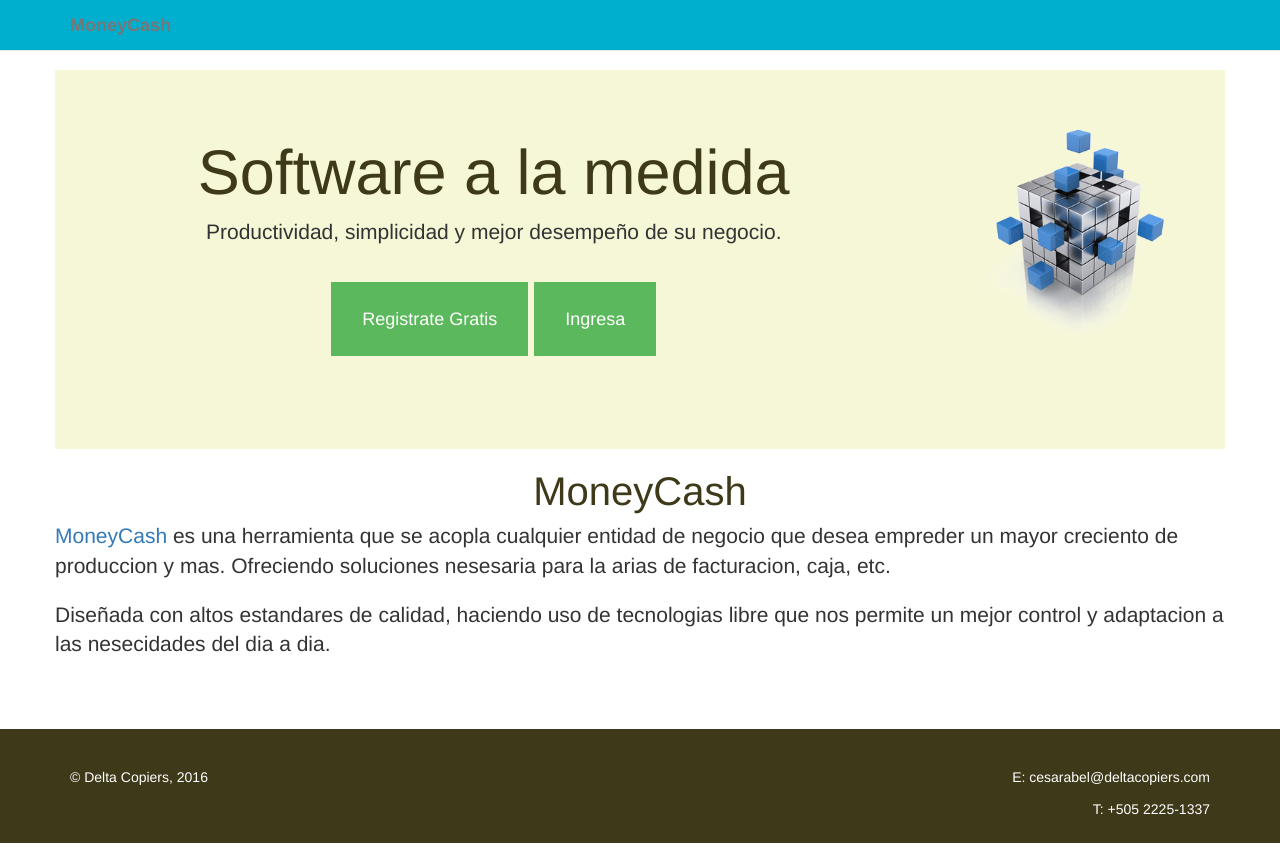
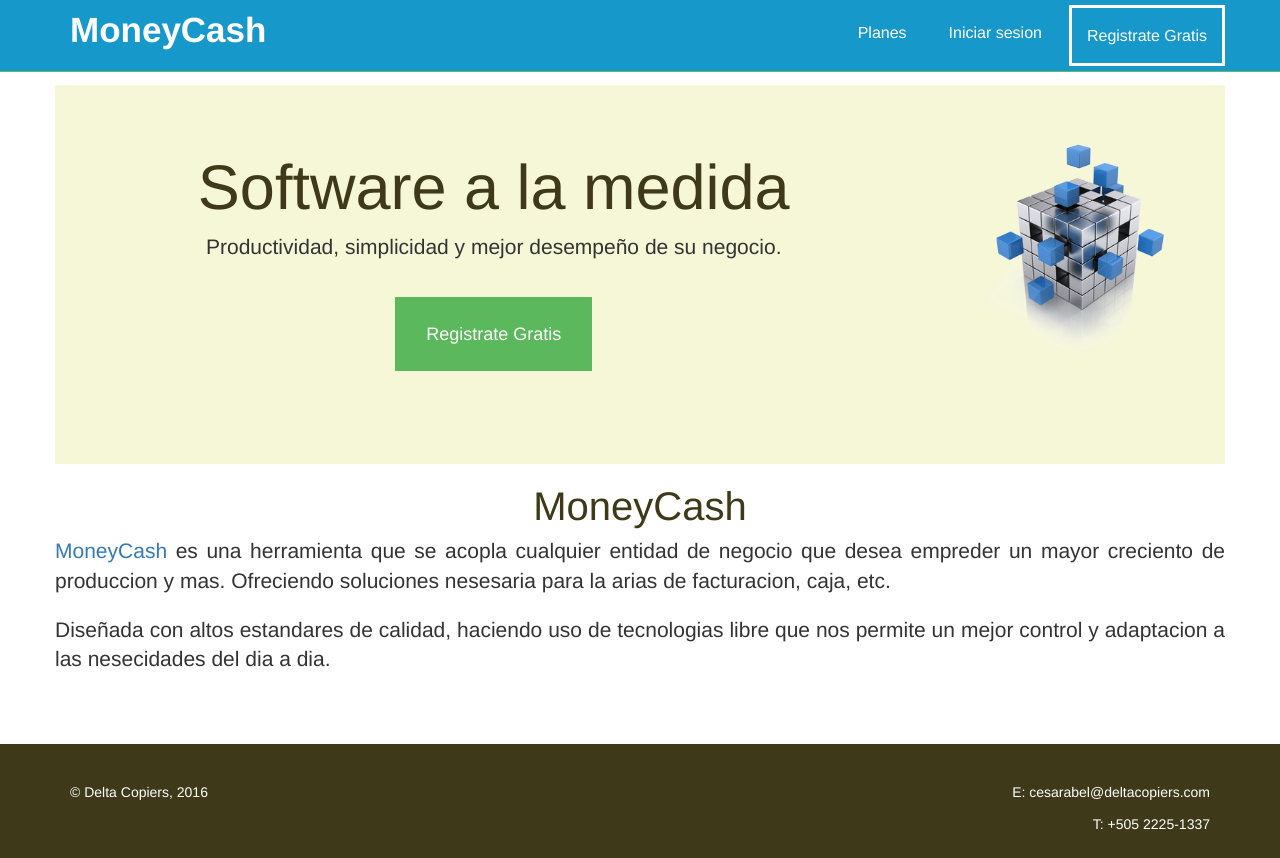
Before and after one commit to xangcastle/deltacopiers, a Django app: page /moneycash/ in a window 1280 px wide. Run offline with Django 3.2, Linux system fonts and the light colour scheme; some libraries are stand-ins or nearby versions.

Commit message:
formularios de login y register

```diff
--- a/home/static/home/css/moneycash.css
+++ b/home/static/home/css/moneycash.css
@@ -7,12 +7,9 @@ button.btn, a.btn {
     -moz-border-radius: 0px;
     border-radius: 0px;
 }
-header {
-    background: #00AECD;
-    height: 80%;
-}
 input[type="text"],
-    input[type="password"] {
+    input[type="password"],
+    input[type="submit"] {
     -webkit-border-radius: 0px;
     -moz-border-radius: 0px;
     border-radius: 0px;
@@ -84,6 +81,7 @@ footer p span {
 .glyphicon {
     color: #3E3919;
 }
+/*
 #btn-register, #btn-login {
     width: 100%;
     display: block;
@@ -118,4 +116,10 @@ footer p span {
     background: #ACA14F;
     cursor: hand;
     cursor: pointer;
+}*/
+.text-lower {
+    margin-top: 15px;
 }
+div.container-lower {
+    margin-top: 15px;
+}
--- a/home/static/home/css/moneycash_nav.css
+++ b/home/static/home/css/moneycash_nav.css
@@ -2,19 +2,24 @@ body {
     padding-top: 70px;
 }
 nav.navbar {
-    background: #00AECD;
+    background: #0A93C9;
 }
 a.navbar-brand {
     font-weight: bold;
 }
 ul.nav-menu-principal>li>a {
     color: #FFF !important;
-    border-bottom: 2px solid #00AECD;
+    border-bottom: 2px solid #0A93C9;
 }
 ul.nav-menu-principal>li>a:hover {
     color: #3E3919 !important;
     background: #FFF !important;
     border-bottom: 2px solid #fed136;
+}
+
+#title-product {
+    color: white;
+    font-size: 35px;
 }
 #name-user {
     color: #FFF;
@@ -22,3 +27,35 @@ ul.nav-menu-principal>li>a:hover {
 #name-user:hover {
     color: #3E3919;
 }
+#navbar-principal {
+    padding: 5px 0;
+    border-bottom: 1px solid #5cb85c;
+    opacity: 0.95;
+    -khtml-opacity: 0.95;
+    -moz-opacity: 0.95;
+    -ms-filter:"progid:DXImageTransform.Microsoft.Alpha"(Opacity=0.95);
+    filter: progid:DXImageTransform.Microsoft:Alpha(opacity=0.95);
+    filter:alpha(opacity=0.95);
+}
+#nav-menu-principal-derecha>li>a {
+    font-size: 16px;
+    background: none;
+    color: white;
+    margin-left: 10px;
+    border: none;
+    -webkit-border-radius: 0px;
+    -moz-border-radius: 0px;
+    border-radius: 0px;
+    line-height: 35px;
+}
+#nav-menu-principal-derecha>li>a:hover {
+    color: #F5F5F5;
+}
+#ul-btn-register {
+    border: 3px solid #FFF !important;
+}
+#ul-btn-register:hover {
+    color: #FFF !important;
+    background-color: #5cb85c;
+    border: 3px solid #5cb85c !important;
+}
--- a/moneycash/templates/moneycash/base.html
+++ b/moneycash/templates/moneycash/base.html
@@ -16,7 +16,7 @@
     <body>
     {% block navbar %}
         <header>
-            <nav role="navigation" class="navbar navbar-default navbar-fixed-top">
+            <nav id="navbar-principal" role="navigation" class="navbar navbar-default navbar-fixed-top">
                 <div class="container">
                     <div class="navbar-header">
                         <button type="button" data-target="#navbarCollapse" data-toggle="collapse" class="navbar-toggle">
@@ -25,7 +25,7 @@
                             <span class="icon-bar"></span>
                             <span class="icon-bar"></span>
                         </button>
-                        <a href="/moneycash" class="navbar-brand">MoneyCash</a>
+                        <a id="title-product" href="/moneycash" class="navbar-brand">MoneyCash</a>
                     </div>
                     <div id="navbarCollapse" class="collapse navbar-collapse">
                         <ul class="nav navbar-nav nav-menu-principal">
@@ -55,13 +55,20 @@
                         </ul>
                         {% endblock user_tools %}
                         {% endif %}
+                        {% block access_user %}
+                        <ul id="nav-menu-principal-derecha" class="nav nav-pills navbar-right">
+                            <li><a href="#">Planes</a></li>
+                            <li><a href="/accounts/login/">Iniciar sesion</a></li>
+                            <li><a id="ul-btn-register" href="/accounts/register/">Registrate Gratis</a></li>
+                        </ul>
+                        {% endblock access_user %}
                     </div>
                 </div>
             </nav>
         </header>
     {% endblock navbar %}
     {% block content %}
-        <div class="container">
+        <div class="container container-lower">
          {% if user.is_authenticated %}
          {% csrf_token %}
             <div class="row">
@@ -137,7 +144,6 @@
                         <p class="text-center">Productividad, simplicidad y mejor desempeño de su negocio.</p>
                         <p class="text-center">
                             <a id='access-register' class="btn btn-lg btn-success" href="/accounts/register/">Registrate Gratis</a>
-                            <a id='access-register' class="btn btn-lg btn-success" href="/accounts/login/">Ingresa</a>
                         </p>
                     </div>
                 </div>
@@ -147,12 +153,12 @@
             </div>
             <div class="row">
                 <h2 class="blog-post-title text-center">MoneyCash</h2>
-                <p class="lead">
+                <p class="lead text-justify">
                     <span class="text-primary">MoneyCash</span> es una herramienta que se acopla cualquier entidad de negocio
                     que desea empreder un mayor creciento de produccion y mas. Ofreciendo soluciones nesesaria para la arias
                     de facturacion, caja, etc.
                 </p>
-                <p class="lead">
+                <p class="lead text-justify">
                     Diseñada con altos estandares de calidad, haciendo uso de tecnologias libre que nos permite un mejor
                     control y adaptacion a las nesecidades del dia a dia.
                 </p>
--- a/moneycash/templates/registration/logout.html
+++ b/moneycash/templates/registration/logout.html
@@ -1,5 +1,4 @@
 {% extends "moneycash/base.html" %}
-
 
 {% block modal %}{% endblock modal %}
 
```
Also changed, not shown: home/static/home/css/login.css (added, +9 -0 lines), home/static/home/css/register.css (added, +9 -0 lines), moneycash/templates/registration/login.html (+33 -17 lines), moneycash/templates/registration/registration_form.html (+39 -10 lines).
